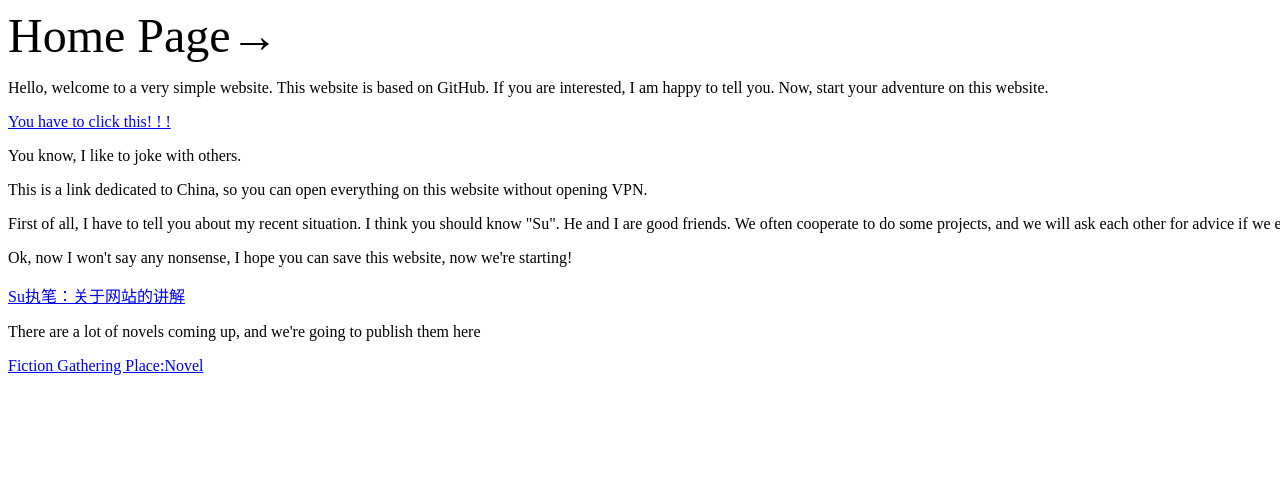
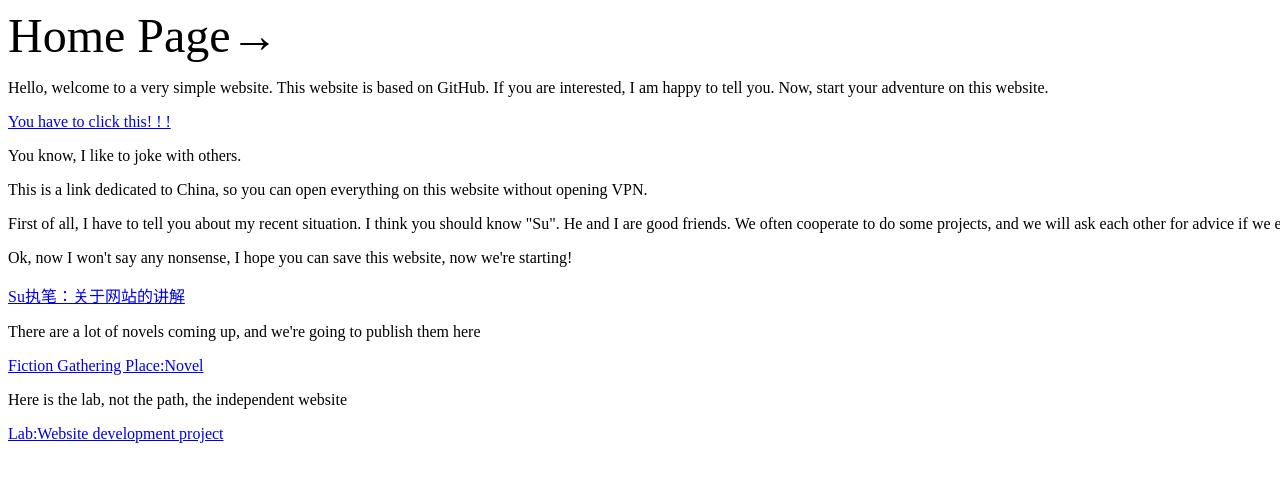
Before and after one commit to alltobebetter1/alltobebetter.github.io, a plain HTML site: page index.html in a window 1280 px wide. Shown: the top 482 px of the page. Drawn offline with Linux system fonts and the light colour scheme.

Commit message:
Update index.html

```diff
--- a/index.html
+++ b/index.html
@@ -8,3 +8,5 @@
 <a href="https://hyouself.github.io/HOWTODO/" target="_blank">Su执笔：关于网站的讲解</a>
 <p>There are a lot of novels coming up, and we're going to publish them here</p>
 <a href="https://hyouself.github.io/Novel/" target="_blank">Fiction Gathering Place:Novel</a>
+<p>Here is the lab, not the path, the independent website</p>
+<a href="https://hyouself.github.io/Experiment/" target="_blank">Lab:Website development project</a>
```
